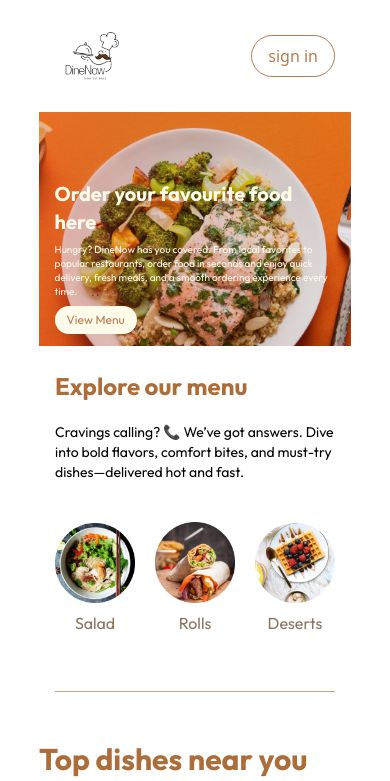
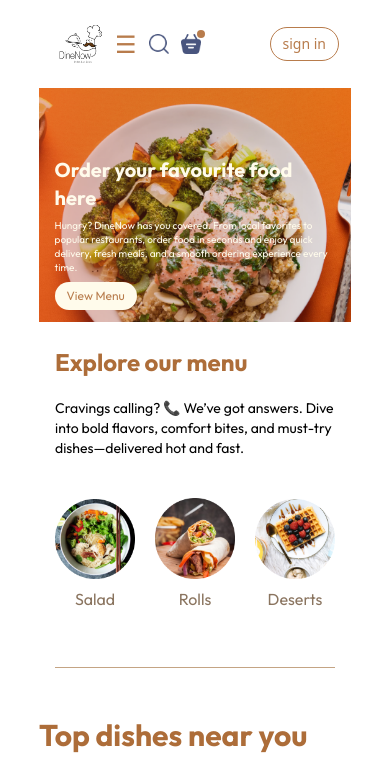
Before and after one commit to Vaishalirawat1119/DineNow, a React (Vite) app in the folder frontend/: page / in a window 390 px wide. Shown: the top 781 px of the page. Built offline with nearby package versions, Linux system fonts and the light colour scheme.

Commit message:
update the responsiveness of navbar

```diff
--- a/frontend/src/components/Navbar.jsx
+++ b/frontend/src/components/Navbar.jsx
@@ -2,38 +2,96 @@ import React, { useState } from 'react'
 import { assets } from '../assets/assets'
 import { Link } from 'react-router-dom'
 
-const Navbar = () => {
-    const [menu, setMenu] = useState("home")
+const Navbar = ({ setShowLogin }) => {
+  const [menu, setMenu] = useState("home")
+  const [open, setOpen] = useState(false)
 
   return (
-    <div className='flex justify-between items-center px-4 sm:px-6 md:px-10 py-4'>
+    <div className='relative'>
+      <div className='flex justify-between items-center px-3 sm:px-6 md:px-10 py-3'>
 
+        {/* Logo (slightly smaller on mobile) */}
         <img
           src={assets.logo}
           alt="app logo"
-          className='h-20 w-20 sm:h-24 sm:w-24 md:h-30 md:w-30'
+          className='h-16 w-16 sm:h-20 sm:w-20 md:h-30 md:w-30'
         />
 
+        {/* Desktop menu */}
         <ul className='hidden md:flex font-[outfit] gap-6 lg:gap-12 text-[16px] lg:text-[18px] text-[#C4A484] cursor-pointer'>
-            <Link to='/' onClick={() => {setMenu("home")}} className={menu === "home" ? "text-[#B87C4C] border-b-2 border-[#B87C4C] font-semibold" : ""}>home</Link>
-            <a href='#menu' onClick={() => {setMenu("menu")}} className={menu === "menu" ? "text-[#B87C4C] border-b-2 border-[#B87C4C] font-semibold" : ""}>menu</a>
-            <a href='#mobile-app' onClick={() => {setMenu("mobile-app")}} className={menu === "mobile-app" ? "text-[#B87C4C] border-b-2 border-[#B87C4C] font-semibold" : ""}>mobile-app</a>
-            <a href='#contact-us' onClick={() => {setMenu("contact us")}} className={menu === "contact us" ? "text-[#B87C4C] border-b-2 border-[#B87C4C] font-semibold" : ""}>contact us</a>
+          <Link to='/' onClick={() => setMenu("home")} className={menu === "home" ? "text-[#B87C4C] border-b-2 border-[#B87C4C] font-semibold" : ""}>home</Link>
+          <a href='#menu' onClick={() => setMenu("menu")} className={menu === "menu" ? "text-[#B87C4C] border-b-2 border-[#B87C4C] font-semibold" : ""}>menu</a>
+          <a href='#mobile-app' onClick={() => setMenu("mobile-app")} className={menu === "mobile-app" ? "text-[#B87C4C] border-b-2 border-[#B87C4C] font-semibold" : ""}>mobile-app</a>
+          <a href='#contact-us' onClick={() => setMenu("contact us")} className={menu === "contact us" ? "text-[#B87C4C] border-b-2 border-[#B87C4C] font-semibold" : ""}>contact us</a>
         </ul>
 
-        <div className='flex items-center gap-4 sm:gap-6 md:gap-10'>
+        {/* Right container */}
+        <div className='flex items-center justify-between w-full md:w-auto md:gap-10'>
 
-            <img src={assets.search_icon} alt="" className='hidden sm:block'/>
+          {/* Mobile left controls */}
+          <div className='flex items-center gap-3 md:hidden'>
+            <button
+              onClick={() => setOpen(!open)}
+              className='text-2xl text-[#B87C4C]' // ⬅️ smaller hamburger
+            >
+              ☰
+            </button>
 
-            <div className='relative hidden sm:block'>
-                <img src={assets.basket_icon} alt="" />
-                <div className='absolute bg-[#B87C4C] h-3 w-3 -top-2 -right-2 rounded-lg'></div>
+            <img
+              src={assets.search_icon}
+              alt=""
+              className='w-5 h-5' // ⬅️ smaller icon
+            />
+
+            <div className='relative'>
+              <img
+                src={assets.basket_icon}
+                alt=""
+                className='w-5 h-5' // ⬅️ smaller icon
+              />
+              <div className='absolute bg-[#B87C4C] h-2 w-2 -top-1 -right-1 rounded-full'></div>
             </div>
+          </div>
 
-            <button className='bg-transparent px-4 sm:px-6 md:px-8 py-2 sm:py-3 border text-[#B87C4C] hover:text-amber-50 duration-400 ease-in-out hover:bg-[#B87C4C] border-[#B87C4C] rounded-4xl transition'>
-              sign in
-            </button>
+          {/* Desktop icons */}
+          <div className='hidden md:flex items-center gap-6'>
+            <img src={assets.search_icon} alt="" />
+            <div className='relative'>
+              <img src={assets.basket_icon} alt="" />
+              <div className='absolute bg-[#B87C4C] h-3 w-3 -top-2 -right-2 rounded-lg'></div>
+            </div>
+          </div>
+
+          {/* Sign in button (mobile compact) */}
+          <button
+            onClick={() => setShowLogin(true)}
+            className='
+              bg-transparent
+              px-3 py-1.5           /* mobile size */
+              sm:px-5 sm:py-2.5
+              md:px-8 md:py-3
+              border border-[#B87C4C]
+              text-[#B87C4C]
+              text-sm sm:text-base  /* smaller text on mobile */
+              hover:text-amber-50 hover:bg-[#B87C4C]
+              rounded-full
+              transition
+            '
+          >
+            sign in
+          </button>
         </div>
+      </div>
+
+      {/* Mobile dropdown menu */}
+      {open && (
+        <ul className='md:hidden flex flex-col items-center gap-5 py-5 bg-white font-[outfit] text-[#C4A484] text-[17px] shadow-md'>
+          <Link to='/' onClick={() => { setMenu("home"); setOpen(false) }}>home</Link>
+          <a href='#menu' onClick={() => { setMenu("menu"); setOpen(false) }}>menu</a>
+          <a href='#mobile-app' onClick={() => { setMenu("mobile-app"); setOpen(false) }}>mobile-app</a>
+          <a href='#contact-us' onClick={() => { setMenu("contact us"); setOpen(false) }}>contact us</a>
+        </ul>
+      )}
     </div>
   )
 }
```
